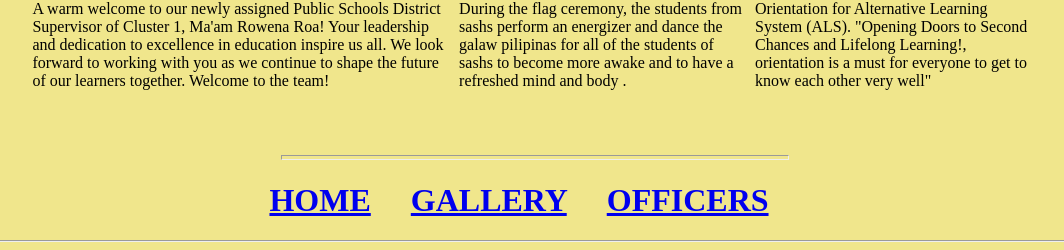
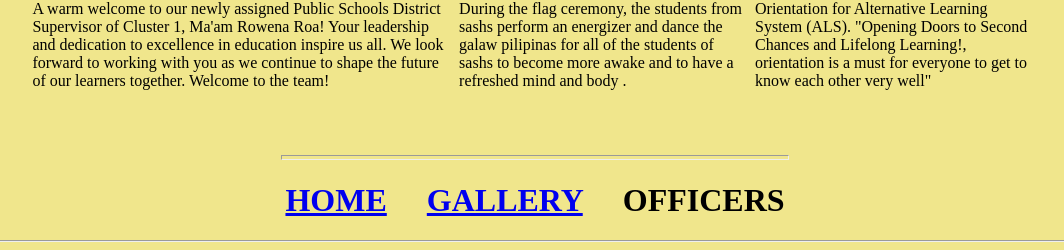
Before and after one commit to andre099k/roquekni.github.io, a plain HTML site: page hands.on_3.html in a window 1280 px wide. Shown: the part 598-848 px from the top of the page, without its empty margins (105-1169 px from the left). Drawn offline with Linux system fonts and the light colour scheme.

Commit message:
Update hands.on_3.html

```diff
--- a/hands.on_3.html
+++ b/hands.on_3.html
@@ -66,5 +66,6 @@ Your leadership and dedication to excellence in education inspire us all. We loo
 <center>
 
 <body bgcolor="khaki"></body>
-<html><head><h1><a href="hands.on_1.html">HOME</a> &nbsp;&nbsp;&nbsp; <a href="hands.on_2.html">GALLERY</a> &nbsp;&nbsp;&nbsp; <a href="hands.on_3.html">OFFICERS</a> &nbsp;&nbsp;&nbsp;</h1></head></html>
+<html><head><h1><a href="index.htm">HOME</a> &nbsp;&nbsp;&nbsp; <a href="hands.on_2.html">GALLERY</a> &nbsp;&nbsp;&nbsp; OFFICERS</h1></head></html>
+
 <hr>
```
